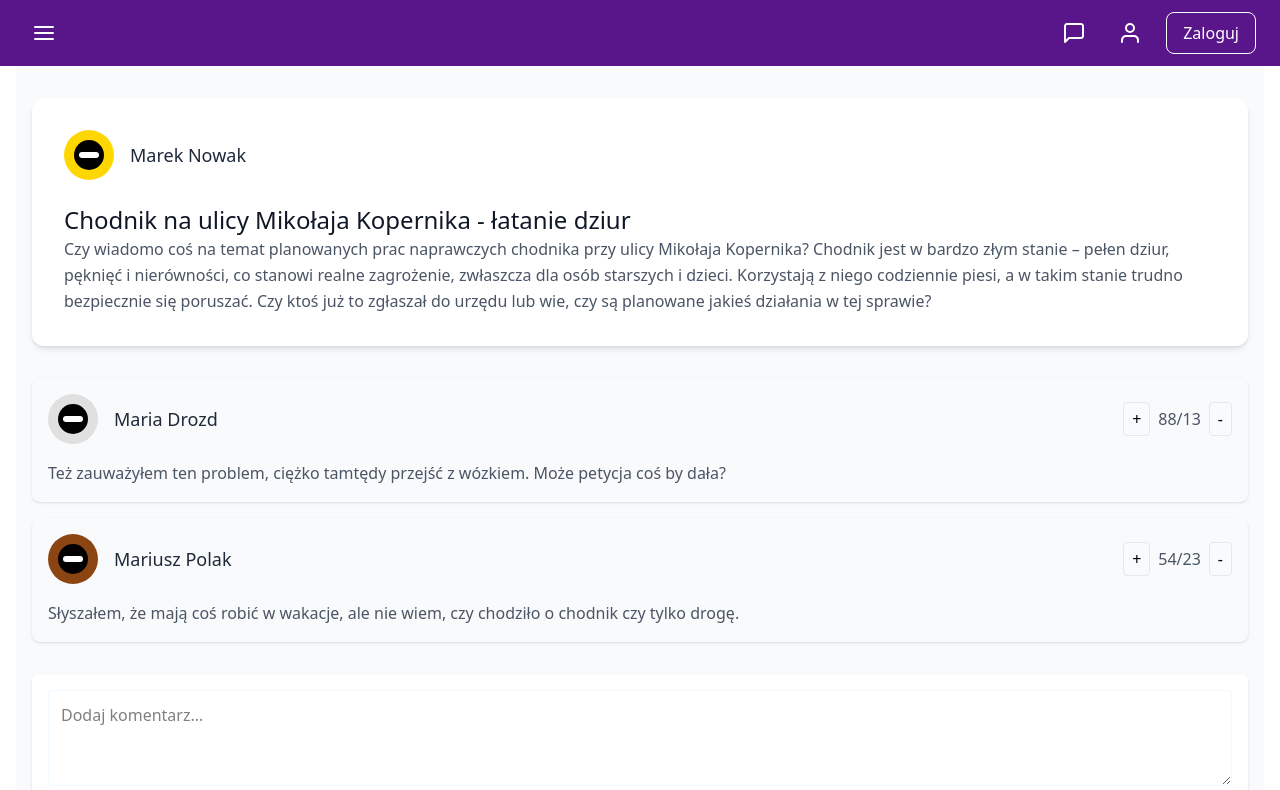
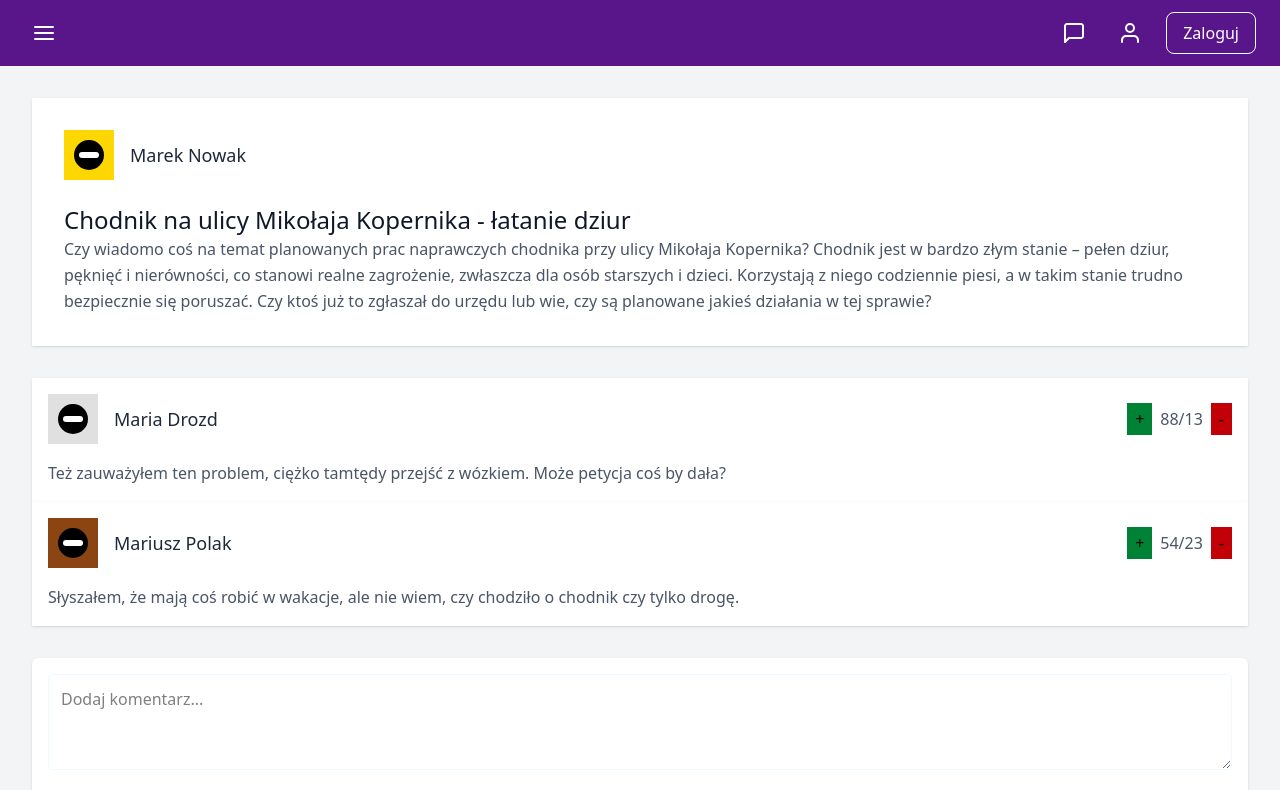
Before and after one commit to Walentalien/Hacknarok2025, a React (Vite) app in the folder frontend/: page /forum in a window 1280 px wide. Shown: the top 790 px of the page. Built offline with nearby package versions, Linux system fonts and the light colour scheme.

Commit message:
refactored forum

```diff
--- a/frontend/src/components/CommentCard.jsx
+++ b/frontend/src/components/CommentCard.jsx
@@ -3,16 +3,16 @@ import UserAvatar from './UserAvatar';
 
 const CommentCard = ({ author, content, score, backgroundColor }) => {
   return (
-    <div className="bg-gray-50 rounded-lg p-4 my-4 shadow-sm">
+    <div className="bg-white p-4 shadow-sm">
       <div className="flex justify-between items-center mb-4">
         <div className="flex items-center gap-4">
           <UserAvatar backgroundColor={backgroundColor} />
-          <h3 className="text-lg text-gray-800 m-0">{author}</h3>
+          <h3 className="text-lg text-gray-800">{author}</h3>
         </div>
-        <div className="flex items-center gap-2">
-          <button className="px-2 py-1 border border-gray-200 rounded hover:bg-gray-100 transition-colors">+</button>
+        <div className="flex items-center gap-2 ">
+          <button className="px-2 py-1 hover:bg-gray-100 transition-colors bg-green-700">+</button>
           <span className="text-gray-600">{score}</span>
-          <button className="px-2 py-1 border border-gray-200 rounded hover:bg-gray-100 transition-colors">-</button>
+          <button className="px-2 py-1 hover:bg-gray-100 transition-colors bg-red-700">-</button>
         </div>
       </div>
       <div className="text-gray-600 leading-relaxed">
--- a/frontend/src/components/ForumPost.jsx
+++ b/frontend/src/components/ForumPost.jsx
@@ -3,7 +3,7 @@ import UserAvatar from './UserAvatar';
 
 const ForumPost = ({ title, content, author, backgroundColor }) => {
   return (
-    <div className="bg-white rounded-xl p-8 mb-8 shadow-md">
+    <div className="bg-white p-8 mb-8 shadow-sm">
       <div className="flex justify-between items-center mb-6">
         <div className="flex items-center gap-4">
           <UserAvatar backgroundColor={backgroundColor} />
--- a/frontend/src/components/UserAvatar.jsx
+++ b/frontend/src/components/UserAvatar.jsx
@@ -3,7 +3,7 @@ import React from 'react';
 const UserAvatar = ({ backgroundColor = '#FFD700' }) => {
   return (
     <div
-      className="w-[50px] h-[50px] rounded-full flex items-center justify-center overflow-hidden"
+      className="w-[50px] h-[50px] flex items-center justify-center overflow-hidden"
       style={{ backgroundColor }}
     >
       <div className="w-[30px] h-[30px] bg-black rounded-full relative flex justify-center items-center">
--- a/frontend/src/index.css
+++ b/frontend/src/index.css
@@ -1 +1,4 @@
 @import "tailwindcss";
+body{
+    background-color: var(--color-gray-100);
+}
--- a/frontend/src/pages/forum.jsx
+++ b/frontend/src/pages/forum.jsx
@@ -26,7 +26,7 @@ const Forum = () => {
   ];
 
   return (
-    <div className="w-full bg-gray-50 min-h-screen py-8">
+    <div className="w-full min-h-screen py-8">
       <div className="w-full mx-auto px-4">
         <ForumPost {...mainPost} />
 
```
